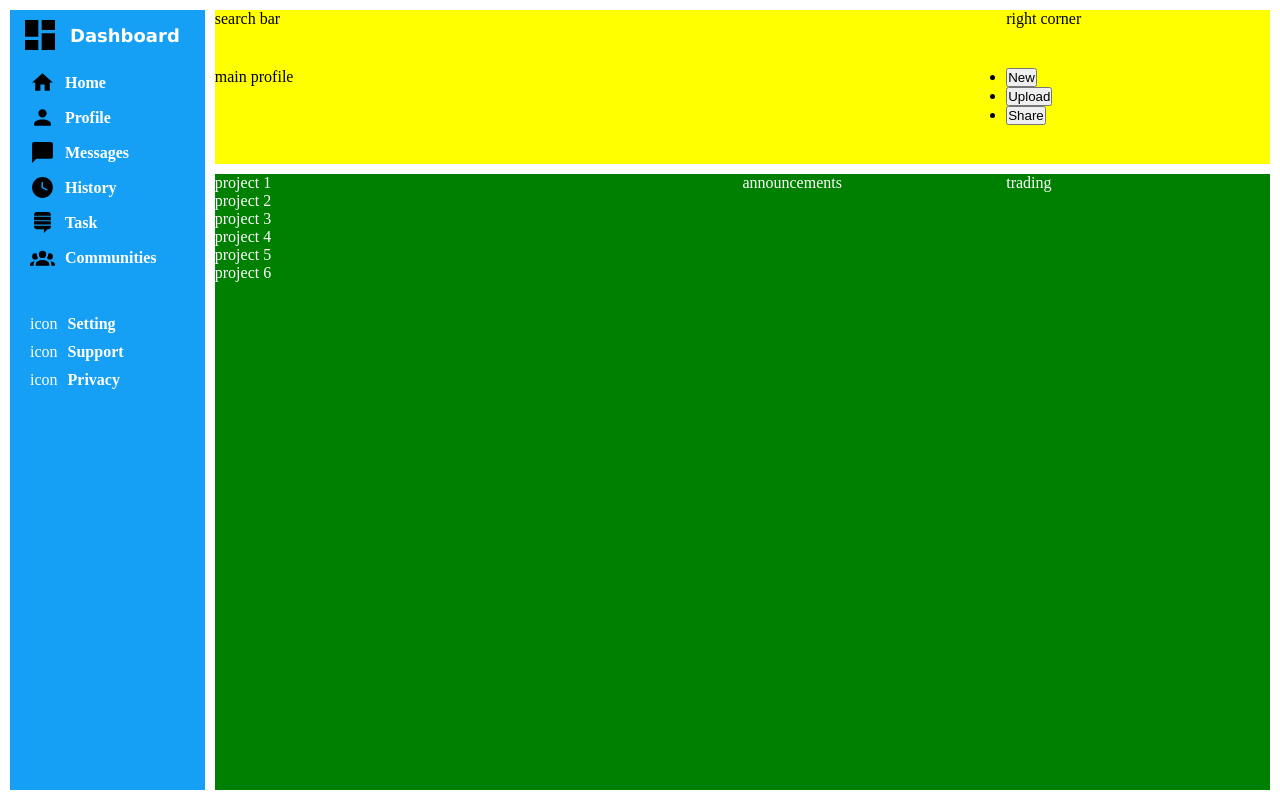
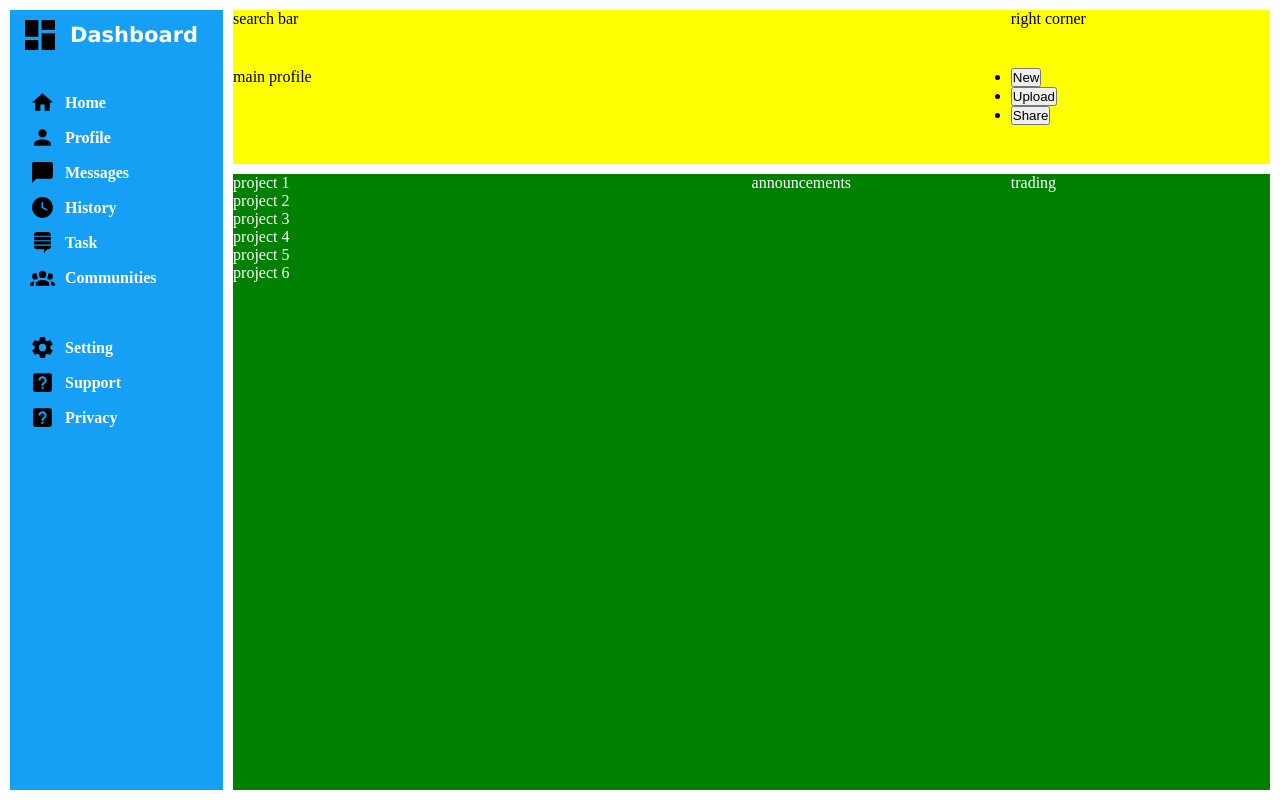
Before and after one commit to jahphetB/Admin-Dashboard, a plain HTML site: page index.html in a window 1280 px wide. Drawn offline with Linux system fonts and the light colour scheme.

Commit message:
fisrt version sidebar completed

```diff
--- a/index.html
+++ b/index.html
@@ -42,15 +42,15 @@
                 </div>
                 <div class="branding">
                     <div class="branding-icon-button">
-                        <p>icon</p>
+                        <img src="./svg-icons/cog.svg" class="essential-icon">
                         <a href="">Setting</a>
                     </div>
                     <div class="branding-icon-button">
-                        <p>icon</p>
+                        <img src="./svg-icons/help-box.svg" class="essential-icon">
                         <a href="">Support</a>
                     </div>
                     <div class="branding-icon-button">
-                        <p>icon</p>
+                        <img src="./svg-icons/help-box.svg" class="essential-icon">
                         <a href="">Privacy</a>
                     </div>
                 </div>
--- a/style.css
+++ b/style.css
@@ -25,7 +25,7 @@
     display: flex;
     gap: 10px;
     font-family: Verdana, Geneva, Tahoma, sans-serif;
-    font-size: 18px;
+    font-size: 21px;
     font-weight: bolder;
     padding: 10px 25px 10px 10px;
     align-items: center;
@@ -36,6 +36,7 @@
     flex-direction: column;
     gap: 45px;
     padding: 10px;
+    margin-top: 20px;
 }
 
 .side-bar > .navigation > .essentials, .branding {
```
Also changed, not shown: svg-icons/cog.svg (added), svg-icons/help-box.svg (added), svg-icons/shield-lock.svg (added).
